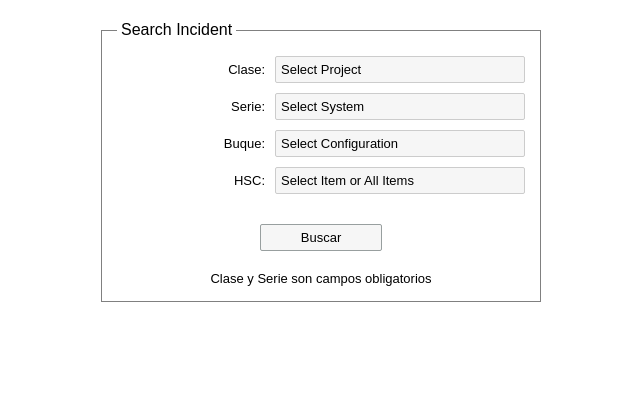
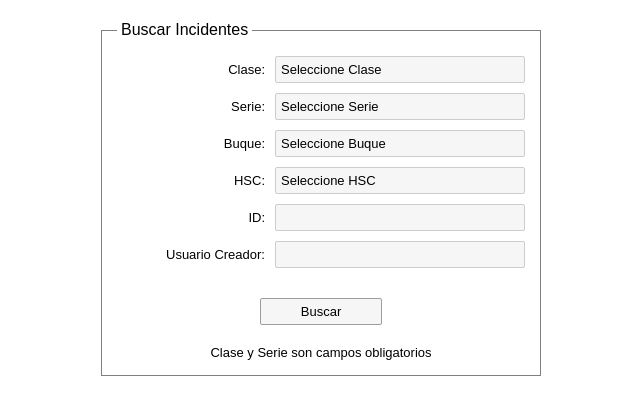
Before and after one commit to Integral-Experts-PLM/ArmadaSecondProject, a Django app: page /view-incidents/ in a window 1280 px wide. Shown: the part 42-457 px from the top of the page, without its empty margins (319-959 px from the left). Run offline with Django 4.2, Linux system fonts and the light colour scheme; data that the repository does not hold is empty.

Commit message:
añadidos ID y usuario en criterios de busqueda. Paso previo a exportar a excel

```diff
--- a/base/templates/base/incidents/search_incidents.html
+++ b/base/templates/base/incidents/search_incidents.html
@@ -7,12 +7,12 @@
   style="display: flex; justify-content: center;">
   {% csrf_token %}
   <div class="main-input-container" style="margin-top: 30px; width: 440px;">
-    <h3 class="title-input-container">Search Incident</h3>
+    <h3 class="title-input-container">Buscar Incidentes</h3>
     <div style="display: flex; flex-direction: column;">
       <div class="input-container">
         <label for="project_id" class="input-label">Clase:</label>
         <select id="project_id" name="project_id" class="input-box">
-          <option value="">Select Project</option>
+          <option value="">Seleccione Clase</option>
           {% for project in allProjects.value %}
           <option value="{{ project.ID }}">{{ project.Name }}</option>
           {% endfor %}
@@ -22,23 +22,32 @@
       <div class="input-container">
         <label class="input-label">Serie:</label>
         <select id="system_id" name="system_id" class="input-box" disabled>
-          <option value="">Select System</option>
+          <option value="">Seleccione Serie</option>
         </select>
       </div>
       <input type="hidden" id="system_name" name="system_name" value="">
       <div class="input-container">
         <label class="input-label">Buque:</label>
         <select id="configuration_id" name="configuration_id" class="input-box" disabled>
-          <option value="" selected>Select Configuration</option>
+          <option value="" selected>Seleccione Buque</option>
         </select>
         <input type="hidden" id="configuration_name" name="configuration_name" value="">
       </div>
       <div class="input-container">
         <label class="input-label">HSC:</label>
         <select id="tree_item_id" name="tree_item_id" class="input-box" disabled>
-          <option value="" selected>Select Item or All Items</option>
+          <option value="" selected>Seleccione HSC</option>
         </select>
         <input type="hidden" id="tree_item_name" name="tree_item_name" value="">
+      </div>
+      <div class="input-container">
+        <label class="input-label">ID:</label>
+        <input type="text" id="inc_identifier" name="inc_identifier" class="input-box">
+        </input>
+      </div>
+      <div class="input-container">
+        <label class="input-label">Usuario Creador:</label>
+        <input type="text" id="inc_user" name="inc_user" class="input-box">
       </div>
     </div>
 
--- a/base/templates/base/incidents/table_row.html
+++ b/base/templates/base/incidents/table_row.html
@@ -4,8 +4,8 @@
     <td>{{ incident.ID }}</td>
     <td>{{ incident.Identifier }}</td>
     <td>{{ incident.IncidentUser|extract_after_colon }}</td>
-    <td>{{ incident.DateIncident|format_datetime}}</td>
-    <td>{{ incident.DateEndCO|format_datetime}}</td>
+    <td>{{ incident.DateIncident|date:"d/m/Y" }}</td>
+    <td>{{ incident.DateEndCO|date:"d/m/Y" }}</td>
     <td>{{ incident.IncUserText2|extract_after_colon }}</td>
     <td>{{ incident.IncidentDescription }}</td>
     <td>{{ incident.TreeName }}</td>
--- a/base/templates/base/incidents/view_incidents.html
+++ b/base/templates/base/incidents/view_incidents.html
@@ -168,6 +168,7 @@
          <input type="hidden" name="tree_item_id" value="{{ request.GET.tree_item_id }}">
 
         <button type="submit">Filtrar</button>
+        <button type="submit">Exportar a Excel</button>
     </form>
 
     <div class="table-container">
--- a/base/views/incident_views/read_incidents_views.py
+++ b/base/views/incident_views/read_incidents_views.py
@@ -18,15 +18,17 @@ def search_incidents(request, message=None):
 
 def view_incidents(request):
     set_id = request.GET.get('system_id')
-    configuration_id = request.GET.get('configuration_id')
+    conf_id = request.GET.get('configuration_id')
     tree_id = request.GET.get('tree_item_id')
+    inc_identifier = request.GET.get('inc_identifier')
+    inc_user = request.GET.get('inc_user')
 
     # Recoger parámetros de filtrado
     filter_column = request.GET.get('filter_column')
     filter_value = request.GET.get('filter_value')
 
     if set_id:
-        incidents_data = get_all_incidents(set_id, configuration_id, tree_id)
+        incidents_data = get_all_incidents(set_id, conf_id, tree_id, inc_identifier, inc_user)
         if incidents_data is None:
             incidents_data = [] # para que incidents_data siempre sea una secuencia iterable incluso si está vacía antes de pasarla al Paginator.
 
--- a/static/js/dynamicSelectors.js
+++ b/static/js/dynamicSelectors.js
@@ -4,35 +4,24 @@
     const configurationIdSelect = document.getElementById('configuration_id');
     const configurationNameSelect = document.getElementById('configuration_name');
     const treeItemIdSelect = document.getElementById('tree_item_id');
+    const incidentIdSelect = document.getElementById('inc_id');
     const treeItemNameSelect = document.getElementById('tree_item_name');
 
     if (projectIdSelect) {
       projectIdSelect.addEventListener('change', handleProjectChange);
       systemIdSelect.addEventListener('change', handleSystemChange);
       configurationIdSelect.addEventListener('change', handleConfigurationChange);
-    //   treeItemIdSelect.addEventListener('change', checkFormAndSubmit);
+
       projectIdSelect.addEventListener('change', function () {
         const selectedProjectName = projectIdSelect.options[projectIdSelect.selectedIndex].text;
         document.getElementById('project_name').value = selectedProjectName;
       });
+
       systemIdSelect.addEventListener('change', function () {
         const selectedSystemName = systemIdSelect.options[systemIdSelect.selectedIndex].text;
         document.getElementById('system_name').value = selectedSystemName;
       });
     }
-
-    // function checkFormAndSubmit() {
-    //   const selectedItemName = treeItemIdSelect.options[treeItemIdSelect.selectedIndex].text;
-    //   if(selectedItemName != 'All Items') {
-    //     treeItemNameSelect.value = selectedItemName;
-    //   } else {
-    //     treeItemNameSelect.value = null;
-    //   }
-
-    //   if (projectIdSelect.value && systemIdSelect.value && configurationIdSelect.value && treeItemIdSelect.value) {
-    //     document.getElementById('incident-form').submit();
-    //   }
-    // }
 
     // Function to get the CSRF token from cookies
     function getCookie(name) {
@@ -54,7 +43,6 @@
     //   messageContainer.textContent = '';
       let selectedProjectId = projectIdSelect.value;
 
-      // Send the selectedProjectId as a string to your Django view using an AJAX request
       fetch('/get-systems/', {
         method: 'POST',
         headers: {
--- a/updates.txt
+++ b/updates.txt
@@ -1,4 +1,4 @@
-    - all aplication done in spanish
+- all aplication done in spanish
 - we will get an Armada enviorement with their full project to develope our part
 - user will have different permissions to access different parts of this new adevelopment
     user permisssions are alredy defined in Armada all
```
Also changed, not shown: base/db_queries.py (+13 -5 lines), base/templates/base/incidents/table_header.html (+46 -0 lines).
